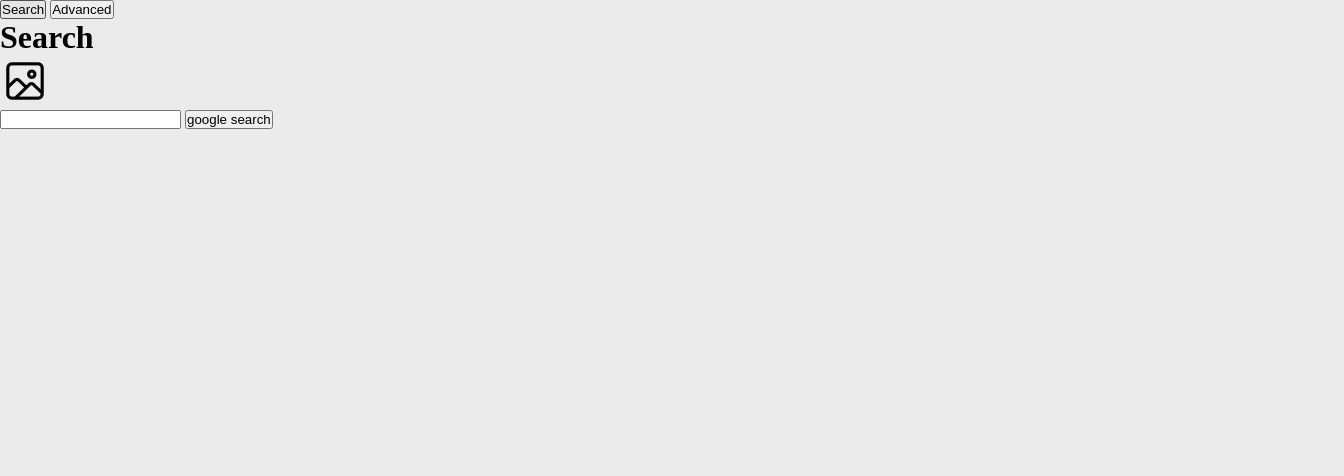
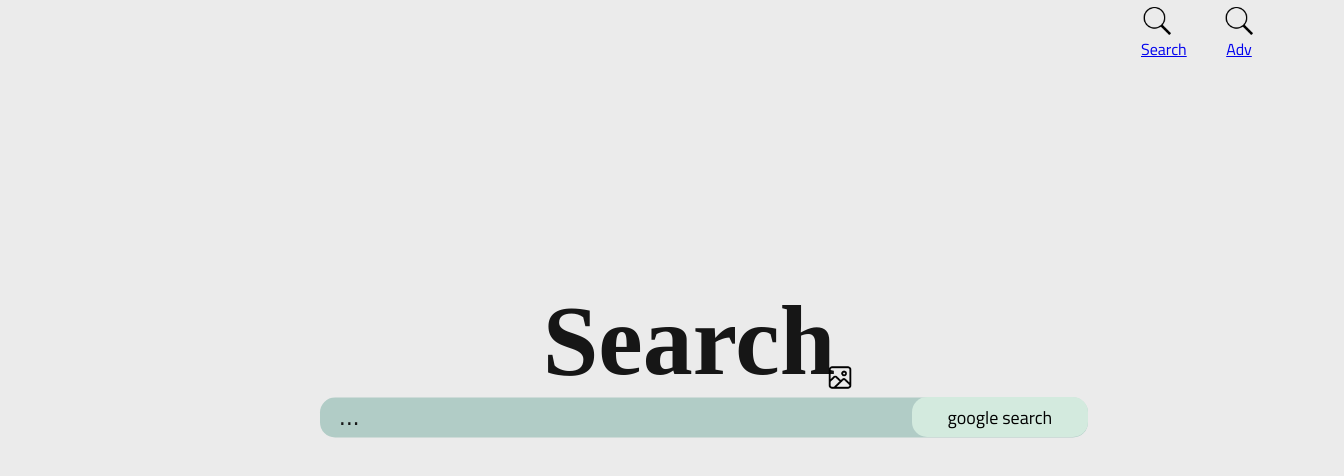
Before and after one commit to Nnisik/Search-Engine, a plain HTML site: page index-img.html in a window 1280 px wide. Shown: the whole page, 1344 px wide, since content can reach past the window. Drawn offline with Linux system fonts and the light colour scheme.

Commit message:
reworked image search page

```diff
--- a/index-img.html
+++ b/index-img.html
@@ -3,26 +3,36 @@
   <head>
     <meta charset="UTF-8" />
     <meta name="viewport" content="width=device-width, initial-scale=1.0" />
-    <link rel="stylesheet" href="./style.css"><link rel="preconnect" href="https://fonts.googleapis.com">
+    <link rel="icon" href="./img/icons8-search-50.png">
+    <link rel="stylesheet" href="./style.css">
     <link rel="preconnect" href="https://fonts.googleapis.com">
     <link rel="preconnect" href="https://fonts.gstatic.com" crossorigin>
     <link href="https://fonts.googleapis.com/css2?family=Titillium+Web:wght@300;400&display=swap" rel="stylesheet">
     <title>Search</title>
   </head>
   <body>
-    <div class="header">
-        <a href="./index.html"><button>Search</button></a>
-        <a href="./index-adv.html"><button>Advanced</button></a>
+    <div class="flex nav">
+      <a class="flex flex-column btn nav-button link-btn"
+      href="./index.html">
+        <img class="btn-image" src="./img/icons8-search-50.png">
+        Search
+      </a>
+      <a class="flex flex-column btn nav-button link-btn"
+      href="./index-adv.html">
+        <img class="btn-image" src="./img/icons8-search-50.png">
+        Adv
+      </a>
     </div>
-    <div class="main">
-      <div class="main-header">
-        <h1>Search</h1>
-        <img src="/img/icons8-image-50.png" alt="extra icon" class="img-icon">
+    <div class="center container">
+      <div class="flex center-text">
+          <h1 class="header-search">Search</h1>
+          <img class="header-icon" src="./img/icons8-image-50.png">
       </div>
-      <form action="https://www.google.com/imghp?search">
-        <input type="text" name="q" autocomplete="off" />
-        <button type="submit">google search</button>
+      <form class="search-form search-input-area" action="https://www.google.com/search?tbm=isch">
+        <input type="hidden" name="tbm" value="isch">
+        <input class="input search-form-element" type="text" name="q" placeholder="..." autocomplete="off" />
+        <button class="btn search-form-btn search-form-element" type="submit">google search</button>
       </form>
-    </div>
+  </div>
   </body>
 </html>
```
